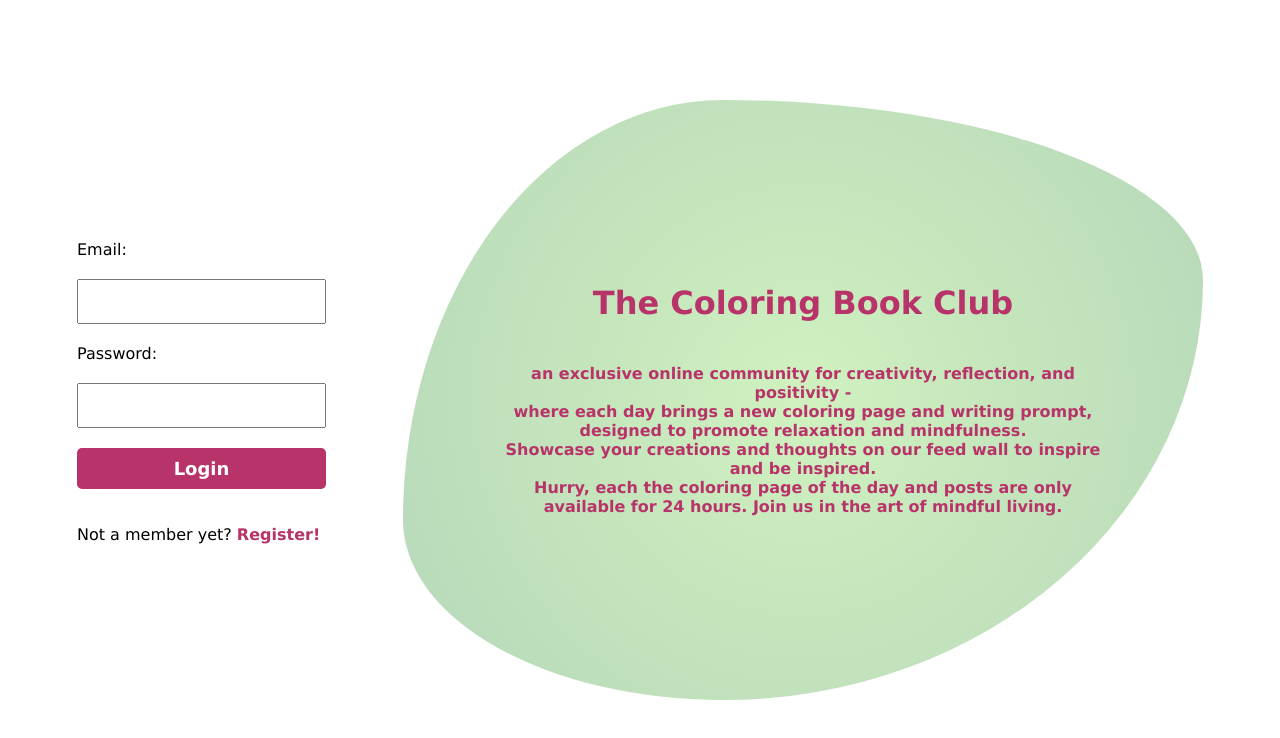
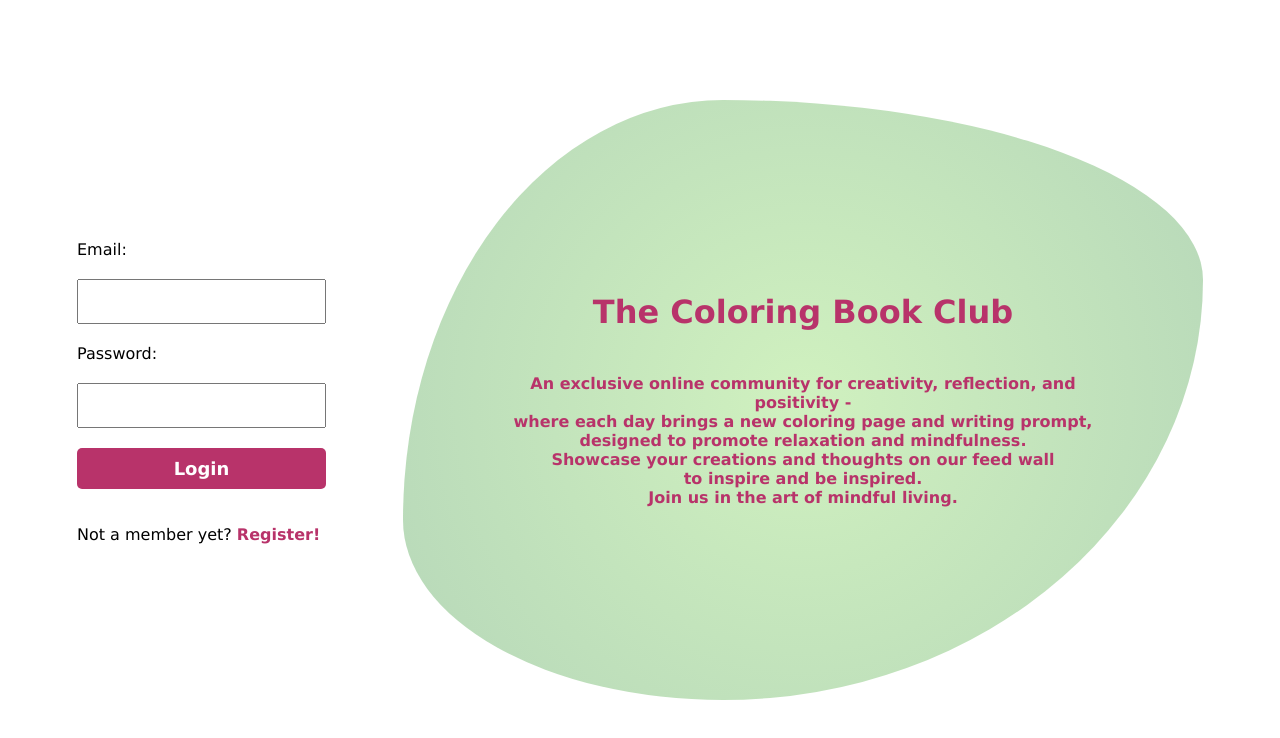
Before and after one commit to elizah-wilson/capstone-vue, a Vue app: page /login in a window 1280 px wide. Shown: the top 738 px of the page. Built offline with nearby package versions, Linux system fonts and the light colour scheme.

Commit message:
remove package lock

```diff
--- a/src/views/HomeView.vue
+++ b/src/views/HomeView.vue
@@ -178,7 +178,7 @@ onMounted(() => {
     }
 
     // applies download functionality to the
-    $.fn.btnShowcase = function () {
+    $.fn.btnShare = function () {
       element = this
       $(element).on('click', saveSVG)
     }
@@ -186,8 +186,7 @@ onMounted(() => {
     $('#ActivityDIV').makeSVGcolor(`https://mysvgfiles.s3.us-east-2.amazonaws.com/${currentDate()}/0.svg`)
     $('#btnRandom').btnRandom()
     $('#btnClear').btnClear()
-    // $('#btnDownloadSVG').btnDownload()
-    $('#btnShowcase').btnShowcase()
+    $('#btnShare').btnShare()
   }(jQuery));
 
 
@@ -203,7 +202,7 @@ onMounted(() => {
     <div class='bttns-container'>
       <a id="btnRandom" class="button">Random Color</a>
       <a id="btnClear" class="button">Clear Page</a>
-      <a id="btnShowcase" class="button gray">Share</a>
+      <a id="btnShare" class="button gray">Share</a>
     </div>
     <div id="prompt-container">
       <p id="prompt"> "{{ prompt }}" </p>
--- a/src/views/LoginView.vue
+++ b/src/views/LoginView.vue
@@ -49,13 +49,15 @@ function login() {
         <div id="about">
             <h1>The Coloring Book Club</h1>
             <h4 id="about-text">
-                an exclusive online community for creativity, reflection, and positivity -
+                An exclusive online community for creativity, reflection, and positivity -
                 <br>
                 where each day brings a new coloring page and writing prompt, designed to promote relaxation and mindfulness.
                 <br>
-                Showcase your creations and thoughts on our feed wall to inspire and be inspired.
+                Showcase your creations and thoughts on our feed wall
                 <br>
-                Hurry, each the coloring page of the day and posts are only available for 24 hours. Join us in the art of mindful living.
+                to inspire and be inspired.
+                <br>
+                Join us in the art of mindful living.
             </h4>
         </div>
     </div>
```
Also changed, not shown: src/views/FeedView.vue (+0 -10 lines), 1 other file (tests, documents, lock files or other folders).
